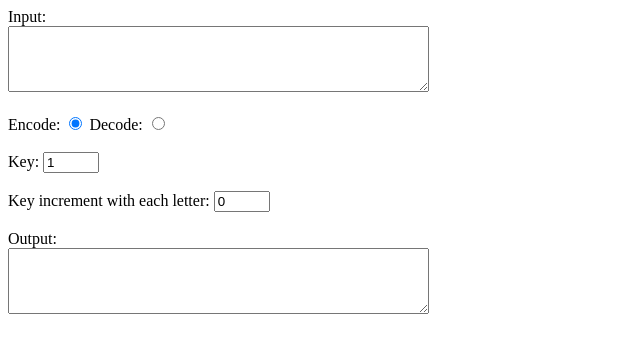
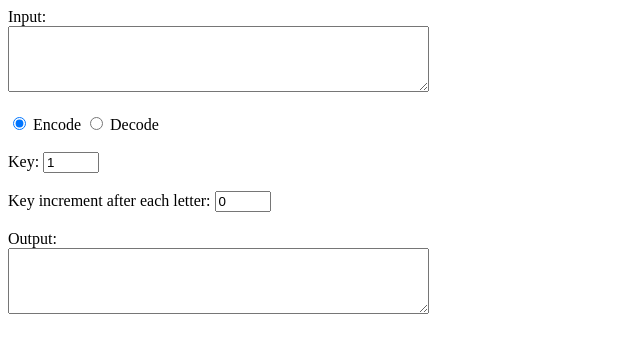
Before and after one commit to k-mill1/caesar-cipher, a plain HTML site: page index.html in a window 1280 px wide. Shown: the whole page, without its empty margins (0-640 px from the left). Drawn offline with Linux system fonts and the light colour scheme.

Commit message:
minor changes

```diff
--- a/index.html
+++ b/index.html
@@ -1,26 +1,32 @@
 <!DOCTYPE html>
 <html>
     <head>
-
+        <link rel = 'stylesheet' type = 'text/css' href = 'style.css'>
     </head>
     <body>
+        <div class = 'flex-container'>
+        <div id = 'form'>
         <label for = 'userInput'>Input:</label><br/>
         <textarea id = 'userInput' rows = '4' cols = '50' oninput = 'enDeCode()'></textarea>
          <br/> <br/>
-        <label for = 'encode'>Encode:</label>
+         <div class = 'radio-toolbar'>
         <input type = 'radio' name = 'code' id = 'encode' checked onchange = 'enDeCode()' />
-        <label for = 'decode'>Decode:</label>
+        <label for = 'encode'>Encode</label>
         <input type = 'radio' name = 'code' id = 'decode' onchange = 'enDeCode()' />
-        <br/> <br/>
+        <label for = 'decode'>Decode</label>
+        </div>
+
+        <br/>
         <label for = 'userKey'>Key:</label>
         <input type = 'number' min = '0' max = '26' id = 'userKey' value = 1 onchange = 'enDeCode()' />
         <br/> <br/>
-        <label for = 'userKey'>Key increment with each letter:</label>
+        <label for = 'userKeyShift'>Key increment after each letter:</label>
         <input type = 'number' min = '0' max = '26' id = 'userKeyShift' value = 0 onchange = 'enDeCode()' />
         <br/> <br/>
         <label for = 'output'>Output:</label><br />
         <textarea id = 'output' rows = '4' cols = '50'></textarea>
-
+         </div>
+        </div>
         <script src = 'caesarCipher.js'></script>
     </body>
 </html>
```
